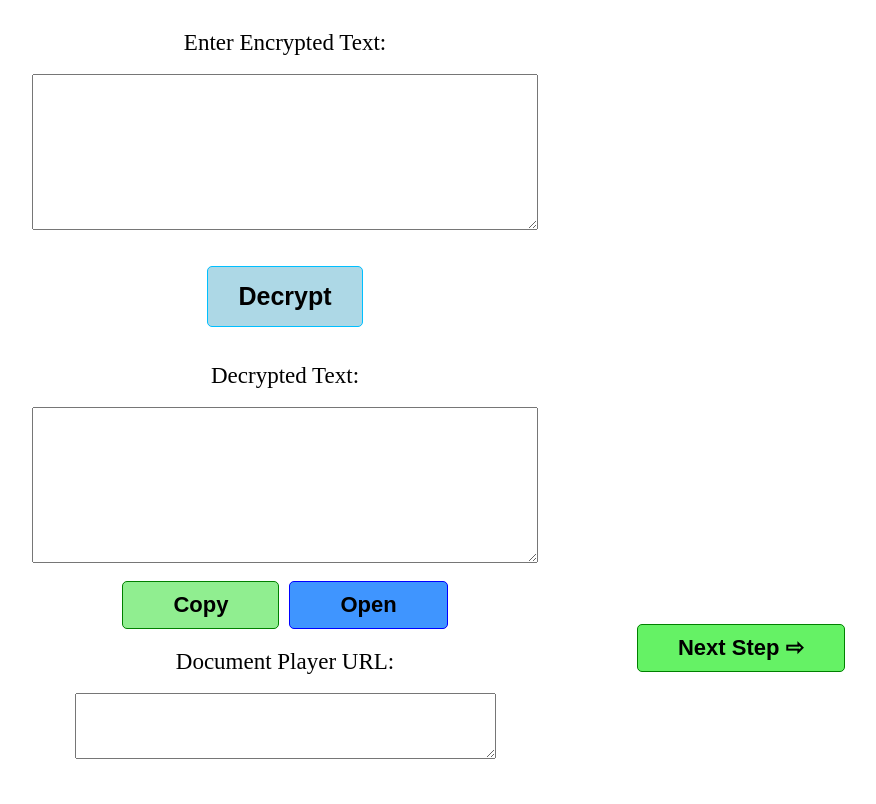
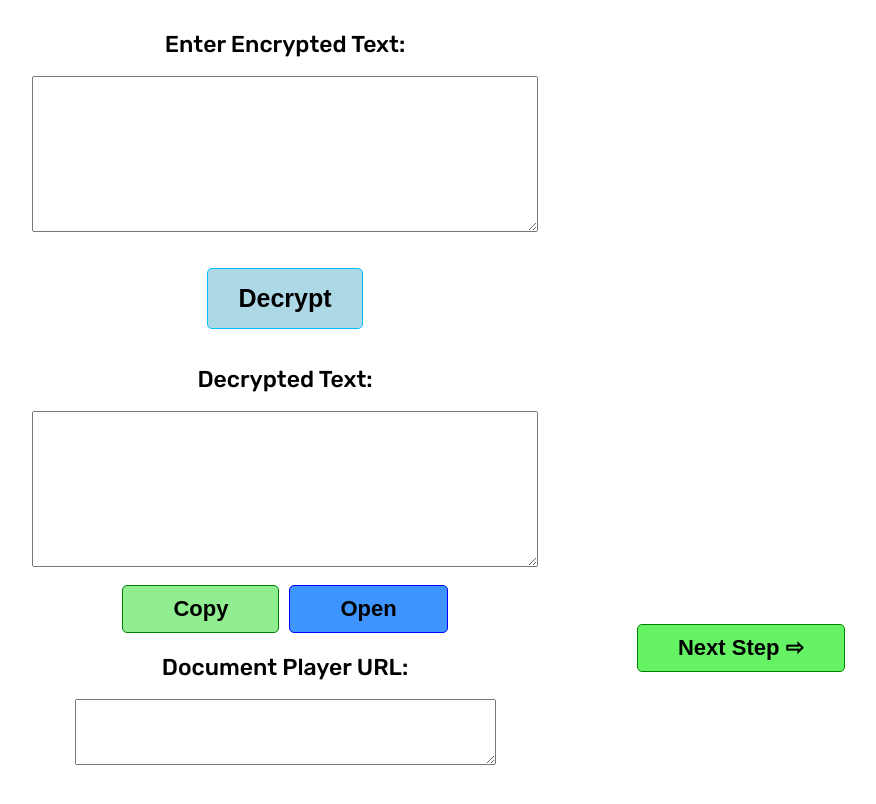
Before and after one commit to Harel120/decrypt, a plain HTML site: page index.html in a window 1280 px wide. Shown: the part 108-912 px from the top of the page, without its empty margins (355-1231 px from the left). Drawn offline with nearby package versions, Linux system fonts and the light colour scheme.

Commit message:
Update index.html

```diff
--- a/index.html
+++ b/index.html
@@ -1,6 +1,9 @@
 <!DOCTYPE html>
 <html lang="en">
 	<head>
+		<link rel="preconnect" href="https://fonts.googleapis.com" />
+		<link rel="preconnect" href="https://fonts.gstatic.com" crossorigin />
+		<link href="https://fonts.googleapis.com/css2?family=Rubik:ital,wght@0,300..900;1,300..900&display=swap" rel="stylesheet"/>
 		<link rel="stylesheet" href="main.css" />
 		<meta charset="UTF-8" />
 		<meta name="viewport" content="width=device-width, initial-scale=1.0" />
```
